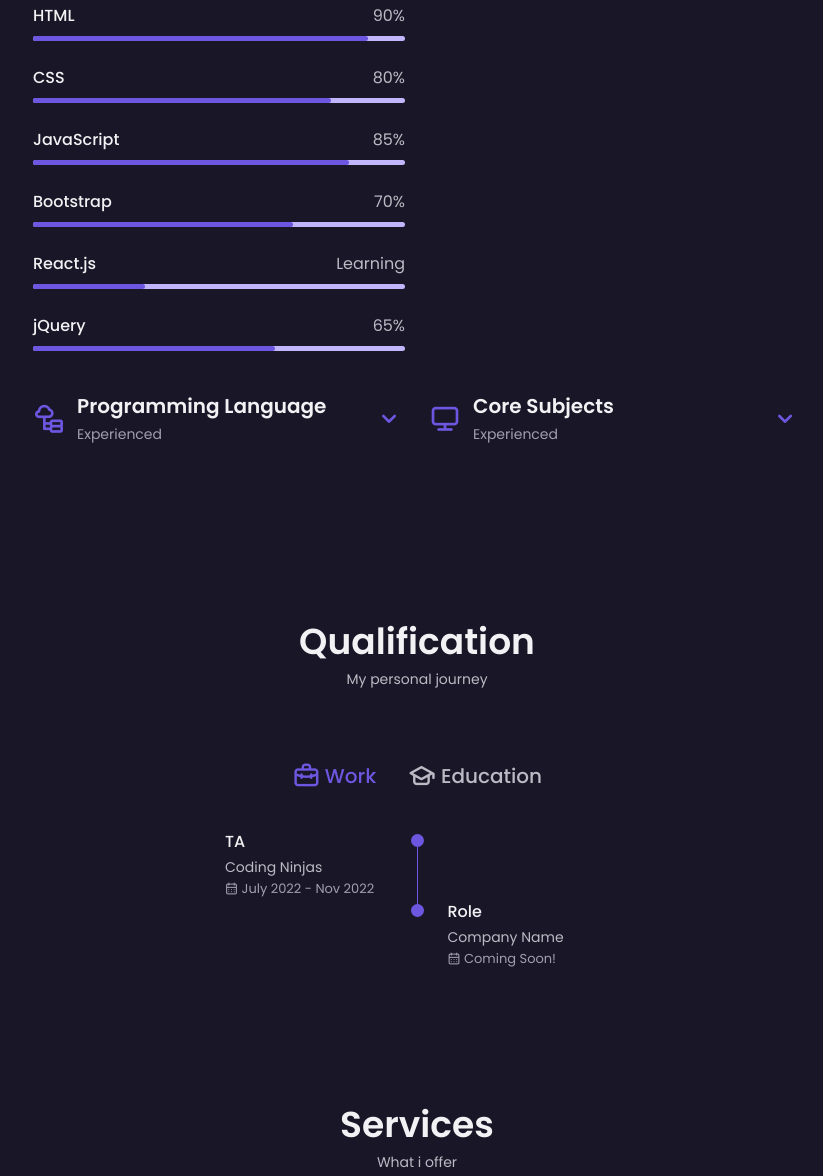
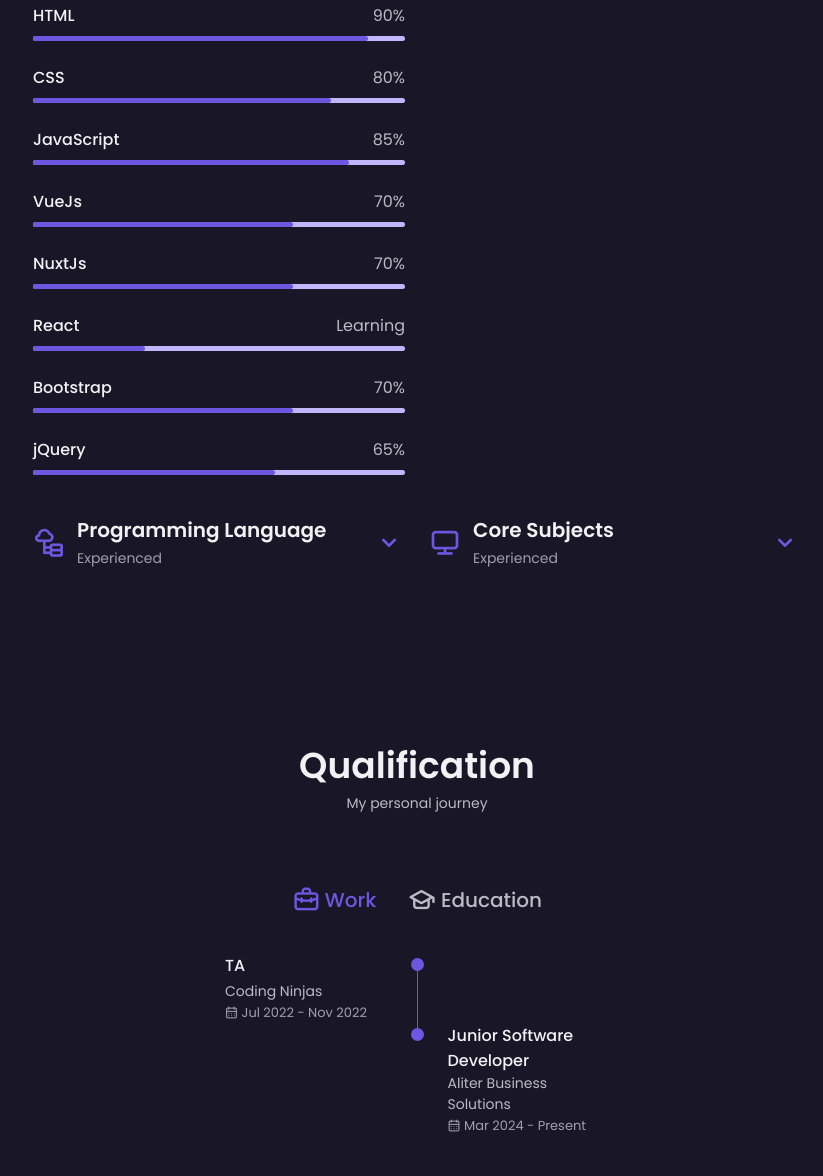
Before and after one commit to 5codeman/MY-PORTFOLIO, a plain HTML site: page index.html in a window 1280 px wide. Shown: the part 1887-3063 px from the top of the page, without its empty margins (223-1046 px from the left). Drawn offline with nearby package versions, Linux system fonts and the light colour scheme.

Commit message:
Update index.html
Added Experience and some Skills

```diff
--- a/index.html
+++ b/index.html
@@ -227,7 +227,7 @@ I'm dedicated to staying current in the field and tackling new challenges to enh
 
                         <div class="skills__data">
                             <div class="skills__titles">
-                                <h3 class="skills__name">Bootstrap</h3>
+                                <h3 class="skills__name">VueJs</h3>
                                 <span class="skills__number">70%</span>
                             </div>
                             <div class="skills__bar">
@@ -237,11 +237,31 @@ I'm dedicated to staying current in the field and tackling new challenges to enh
 
                         <div class="skills__data">
                             <div class="skills__titles">
-                                <h3 class="skills__name">React.js</h3>
+                                <h3 class="skills__name">NuxtJs</h3>
+                                <span class="skills__number">70%</span>
+                            </div>
+                            <div class="skills__bar">
+                                <span class="skills__percentage skills__bootstrap"></span>
+                            </div>
+                        </div>
+
+                        <div class="skills__data">
+                            <div class="skills__titles">
+                                <h3 class="skills__name">React</h3>
                                 <span class="skills__number">Learning</span>
                             </div>
                             <div class="skills__bar">
                                 <span class="skills__percentage skills__react"></span>
+                            </div>
+                        </div>
+
+                        <div class="skills__data">
+                            <div class="skills__titles">
+                                <h3 class="skills__name">Bootstrap</h3>
+                                <span class="skills__number">70%</span>
+                            </div>
+                            <div class="skills__bar">
+                                <span class="skills__percentage skills__bootstrap"></span>
                             </div>
                         </div>
 
@@ -493,7 +513,7 @@ I'm dedicated to staying current in the field and tackling new challenges to enh
                                 <span class="qualification__subtitle">Coding Ninjas</span>
                                 <div class="qualification__calendar">
                                     <i class="uil uil-calendar-alt"></i>
-                                    July 2022 - Nov 2022
+                                    Jul 2022 - Nov 2022
                                 </div>
                             </div>
 
@@ -513,11 +533,11 @@ I'm dedicated to staying current in the field and tackling new challenges to enh
                             </div>
 
                             <div>
-                                <h3 class="qualification__title">Role</h3>
-                                <span class="qualification__subtitle">Company Name</span>
+                                <h3 class="qualification__title">Junior Software Developer</h3>
+                                <span class="qualification__subtitle">Aliter Business Solutions</span>
                                 <div class="qualification__calendar">
                                     <i class="uil uil-calendar-alt"></i>
-                                    Coming Soon!
+                                    Mar 2024 - Present
                                 </div>
                             </div>
                         </div>
```
